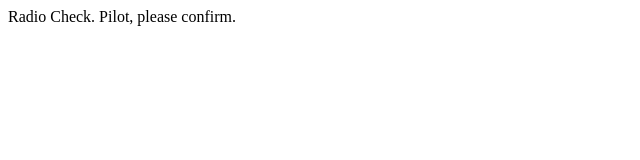
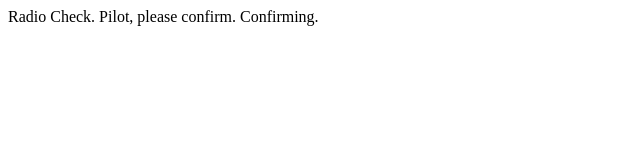
Before and after one commit to sarikagauba/cmr, a plain HTML site: page index.html in a window 1280 px wide. Shown: the whole page, without its empty margins (0-640 px from the left). Drawn offline with Linux system fonts and the light colour scheme.

Commit message:
Update index.html

```diff
--- a/index.html
+++ b/index.html
@@ -1,5 +1,5 @@
 <html>
     <body>
-        <p> Radio Check. Pilot, please confirm. </p>
+        <p> Radio Check. Pilot, please confirm. Confirming. </p>
     </body>
 </html>
```
